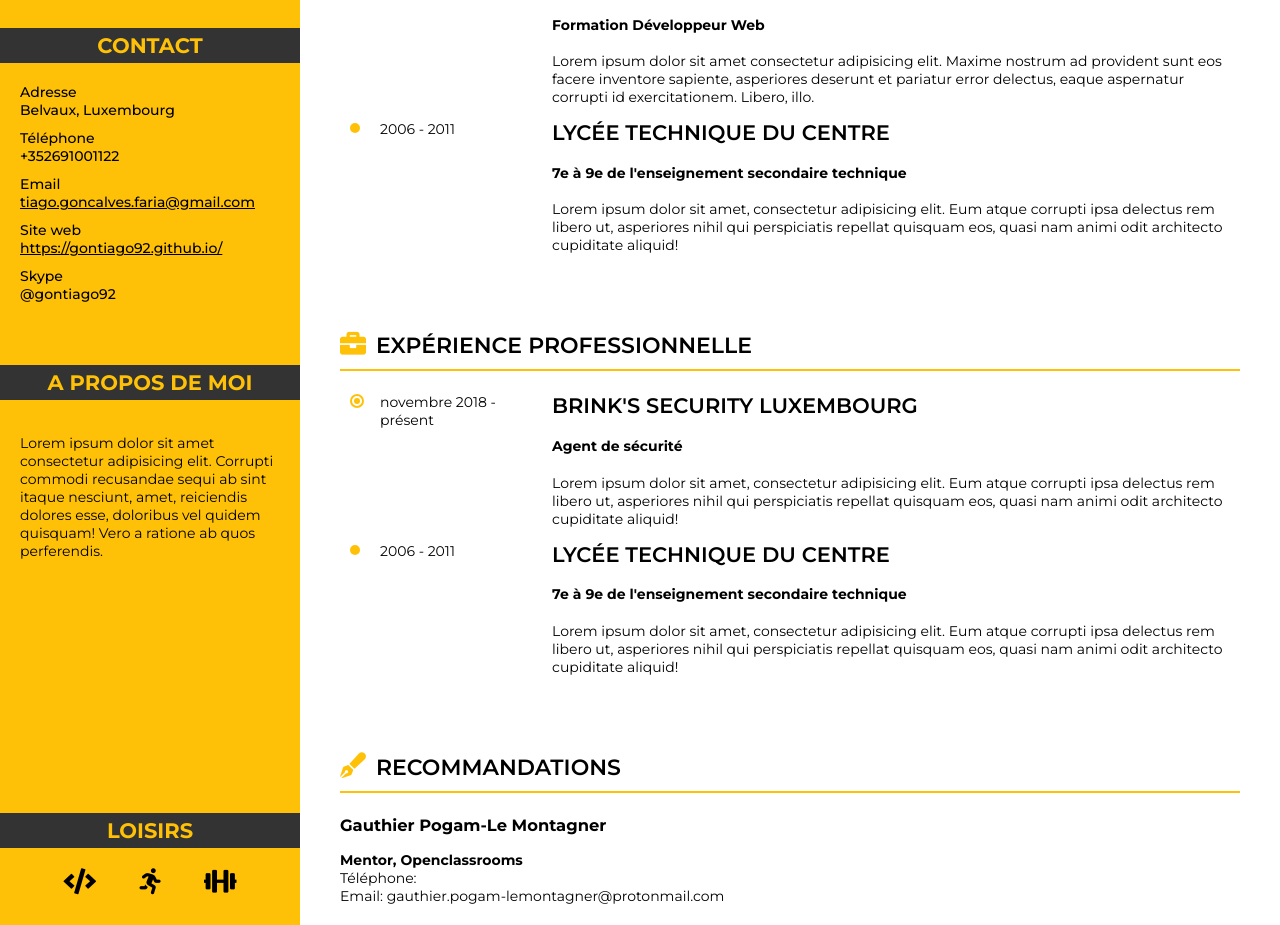
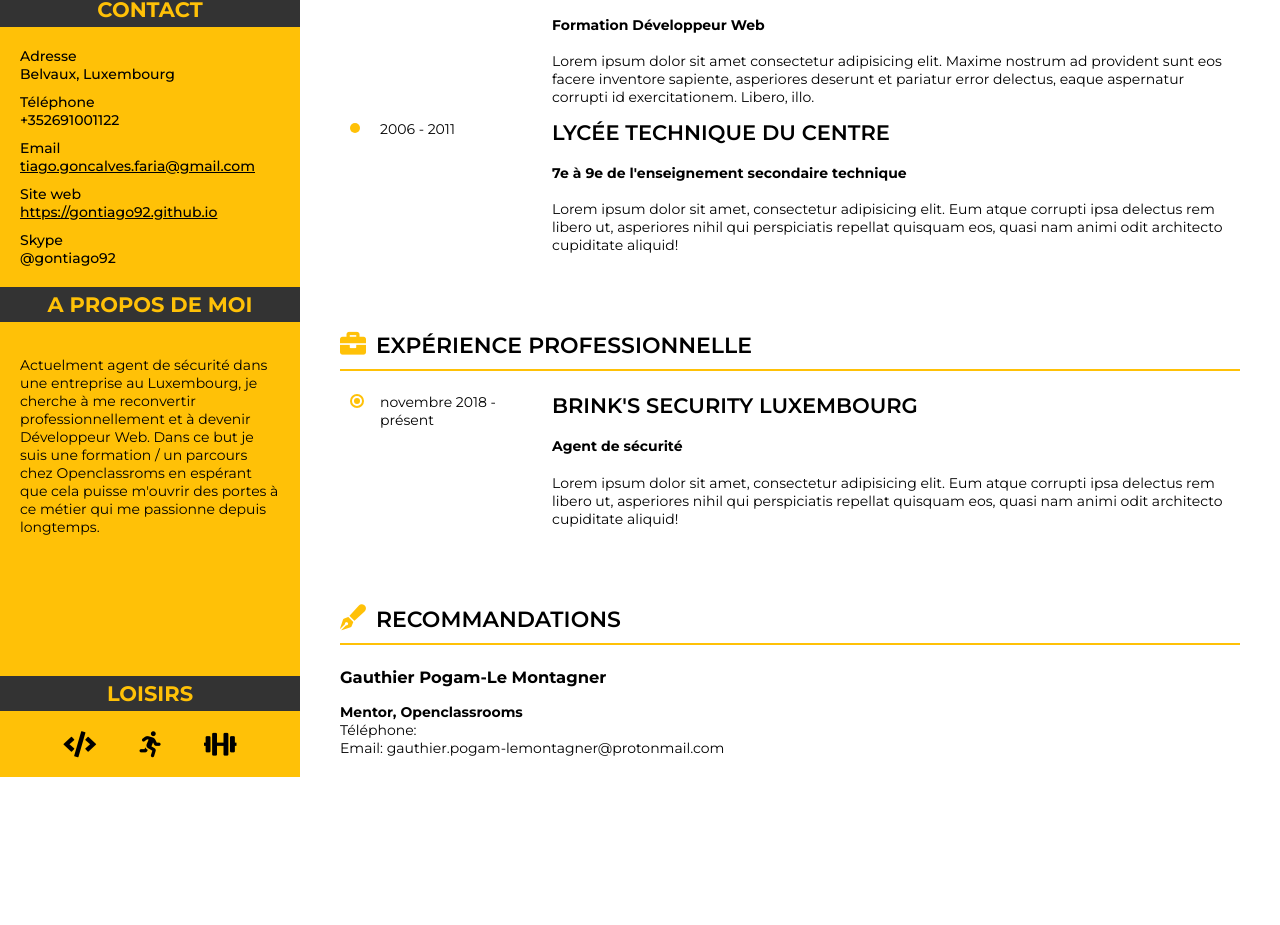
Before and after one commit to gontiago92/P2_Tiago_Goncalves, a plain HTML site: page index.html in a window 1280 px wide. Shown: the part 254-1179 px from the top of the page. After the commit the page ends 1031 px from the top, so only its background shows below. Drawn offline with Linux system fonts and the light colour scheme.

Commit message:
Modified personal information in the index file

```diff
--- a/index.html
+++ b/index.html
@@ -28,7 +28,7 @@
                     <li><a href="mailto:tiago.goncalves.faria@gmail.com">tiago.goncalves.faria@gmail.com</a></li>
                     <li class="divider"></li>
                     <li>Site web</li>
-                    <li><a href="https://gontiago92.github.io/">https://gontiago92.github.io/</a></li>
+                    <li><a href="https://gontiago92.github.io/">https://gontiago92.github.io</a></li>
                     <li class="divider"></li>
                     <li>Skype</li>
                     <li>@gontiago92</li>
@@ -37,7 +37,7 @@
 
             <div class="about">
                 <h1>A propos de moi</h1>
-                <p>Lorem ipsum dolor sit amet consectetur adipisicing elit. Corrupti commodi recusandae sequi ab sint itaque nesciunt, amet, reiciendis dolores esse, doloribus vel quidem quisquam! Vero a ratione ab quos perferendis.</p>
+                <p>Actuelment agent de sécurité dans une entreprise au Luxembourg, je cherche à me reconvertir professionnellement et à devenir Développeur Web. Dans ce but je suis une formation / un parcours chez Openclassroms en espérant que cela puisse m'ouvrir des portes à ce métier qui me passionne depuis longtemps.</p>
             </div>
 
             <div class="hobbies">
@@ -97,17 +97,6 @@
                         <p>Lorem ipsum dolor sit amet, consectetur adipisicing elit. Eum atque corrupti ipsa delectus rem libero ut, asperiores nihil qui perspiciatis repellat quisquam eos, quasi nam animi odit architecto cupiditate aliquid!</p>
                     </div>
                 </div>
-
-                <div class="row">
-                    <div class="column">
-                        2006 - 2011
-                    </div>
-                    <div class="column">
-                        <h2>Lycée Technique du Centre</h2>
-                        <h4>7e à 9e de l'enseignement secondaire technique</h4>
-                        <p>Lorem ipsum dolor sit amet, consectetur adipisicing elit. Eum atque corrupti ipsa delectus rem libero ut, asperiores nihil qui perspiciatis repellat quisquam eos, quasi nam animi odit architecto cupiditate aliquid!</p>
-                    </div>
-                </div>
             </section>
 
             <section class="references">
```
